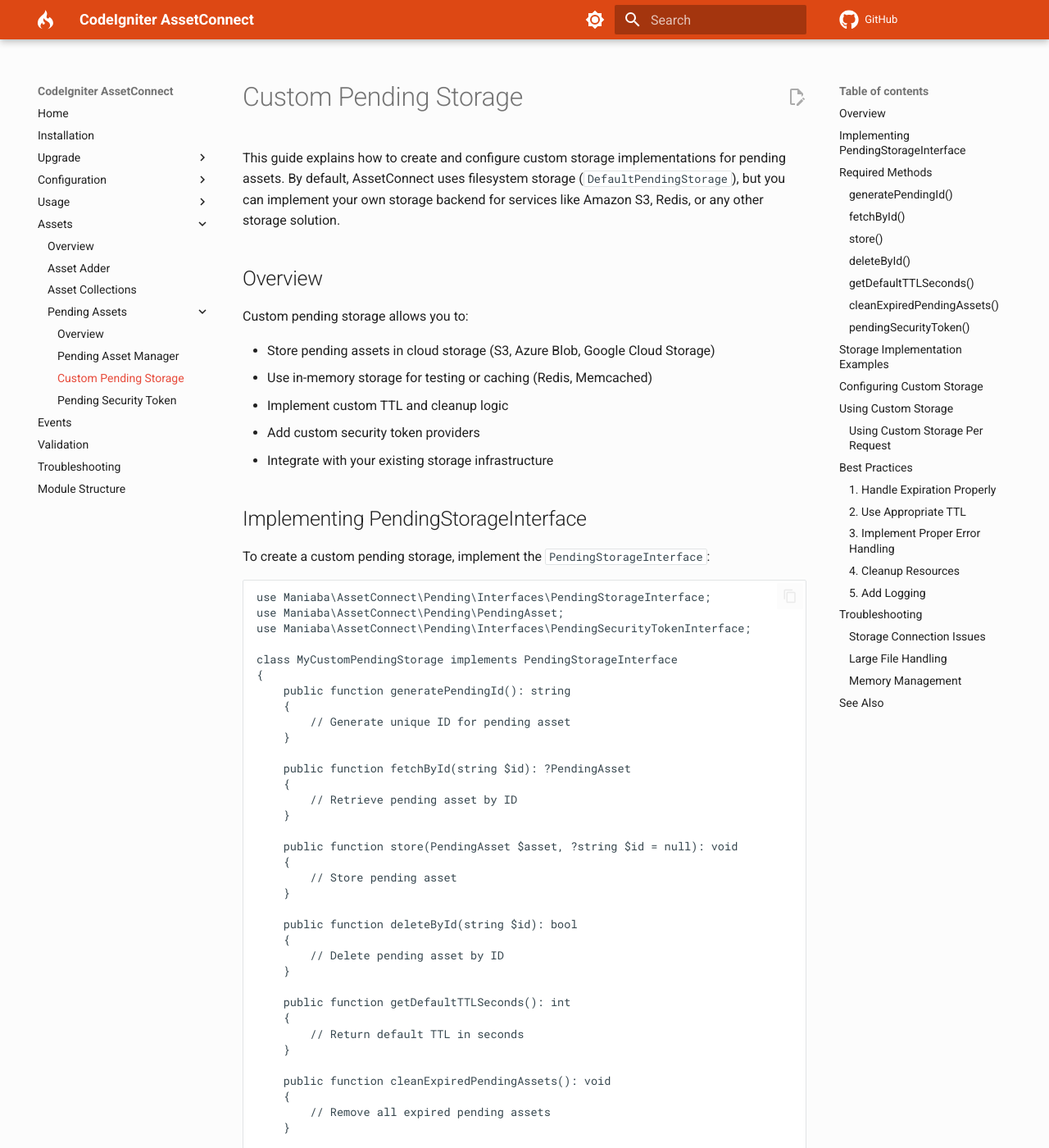
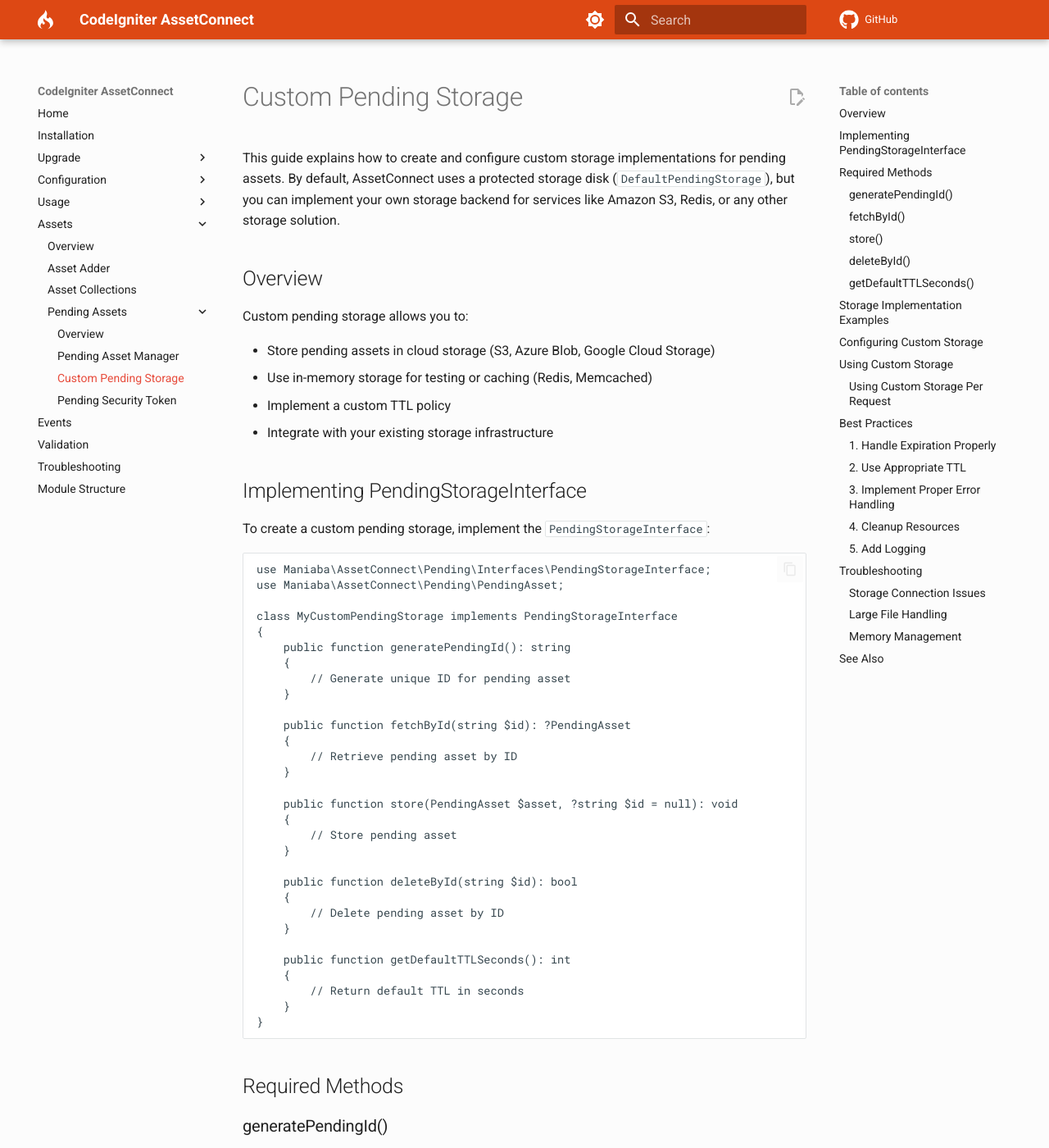
Before and after one commit to maniaba/asset-connect, an MkDocs documentation site: the page built from docs/custom-pending-storage.md, in a window 1280 px wide and 1400 px high. Shown: the whole window at 82% size. Built offline with MkDocs 1.6.1 and Material for MkDocs 9.7.7, drawn with Linux system fonts in a browser that asks for light colours; comment, search, counter and statistics services are not loaded; the version menu is left out; a style sheet for code colours, icons or effects is not loaded; some of the changed text lies outside the part shown.

Commit message:
Remove cleanExpiredPendingAssets method and related tests from PendingAssetManager and DefaultPendingStorage

````diff
--- a/docs/custom-pending-storage.md
+++ b/docs/custom-pending-storage.md
@@ -1,6 +1,6 @@
 # Custom Pending Storage
 
-This guide explains how to create and configure custom storage implementations for pending assets. By default, AssetConnect uses filesystem storage (`DefaultPendingStorage`), but you can implement your own storage backend for services like Amazon S3, Redis, or any other storage solution.
+This guide explains how to create and configure custom storage implementations for pending assets. By default, AssetConnect uses a protected storage disk (`DefaultPendingStorage`), but you can implement your own storage backend for services like Amazon S3, Redis, or any other storage solution.
 
 ## Overview
 
@@ -8,8 +8,7 @@ Custom pending storage allows you to:
 
 - Store pending assets in cloud storage (S3, Azure Blob, Google Cloud Storage)
 - Use in-memory storage for testing or caching (Redis, Memcached)
-- Implement custom TTL and cleanup logic
-- Add custom security token providers
+- Implement a custom TTL policy
 - Integrate with your existing storage infrastructure
 
 ## Implementing PendingStorageInterface
@@ -19,7 +18,6 @@ To create a custom pending storage, implement the `PendingStorageInterface`:
 ```php
 use Maniaba\AssetConnect\Pending\Interfaces\PendingStorageInterface;
 use Maniaba\AssetConnect\Pending\PendingAsset;
-use Maniaba\AssetConnect\Pending\Interfaces\PendingSecurityTokenInterface;
 
 class MyCustomPendingStorage implements PendingStorageInterface
 {
@@ -46,16 +44,6 @@ class MyCustomPendingStorage implements PendingStorageInterface
     public function getDefaultTTLSeconds(): int
     {
         // Return default TTL in seconds
-    }
-
-    public function cleanExpiredPendingAssets(): void
-    {
-        // Remove all expired pending assets
-    }
-
-    public function pendingSecurityToken(): ?PendingSecurityTokenInterface
-    {
-        // Return security token provider (optional)
     }
 }
 ```
@@ -189,49 +177,6 @@ public function getDefaultTTLSeconds(): int
 
     // 7 days
     return 604800;
-}
-```
-
-### cleanExpiredPendingAssets()
-
-Removes all expired pending assets.
-
-```php
-public function cleanExpiredPendingAssets(): void
-```
-
-**Example:**
-```php
-public function cleanExpiredPendingAssets(): void
-{
-    $allAssets = $this->storageClient->getAll();
-    $now = time();
-
-    foreach ($allAssets as $id => $asset) {
-        $expiresAt = $asset['created_at'] + $asset['ttl'];
-
-        if ($expiresAt < $now) {
-            $this->deleteById($id);
-        }
-    }
-}
-```
-
-### pendingSecurityToken()
-
-Returns a security token provider for pending operations (optional).
-
-```php
-public function pendingSecurityToken(): ?PendingSecurityTokenInterface
-```
-
-**Returns:** Security token provider or `null`
-
-**Example:**
-```php
-public function pendingSecurityToken(): ?PendingSecurityTokenInterface
-{
-    return new MyCustomSecurityToken();
 }
 ```
 
@@ -432,4 +377,4 @@ public function fetchById(string $id): ?PendingAsset
 
 - [Pending Assets](pending.md) - Overview of pending assets functionality
 - [Pending Asset Manager](pending-asset-manager.md) - Manager class documentation
-- [DefaultPendingStorage](pending.md#defaultpendingstorage) - Default filesystem implementation
+- [DefaultPendingStorage](pending.md#defaultpendingstorage) - Default protected storage implementation
````
Also changed, not shown: docs/module-structure.md (+1 -1 lines), docs/pending-asset-manager.md (+2 -18 lines), 7 other files.
